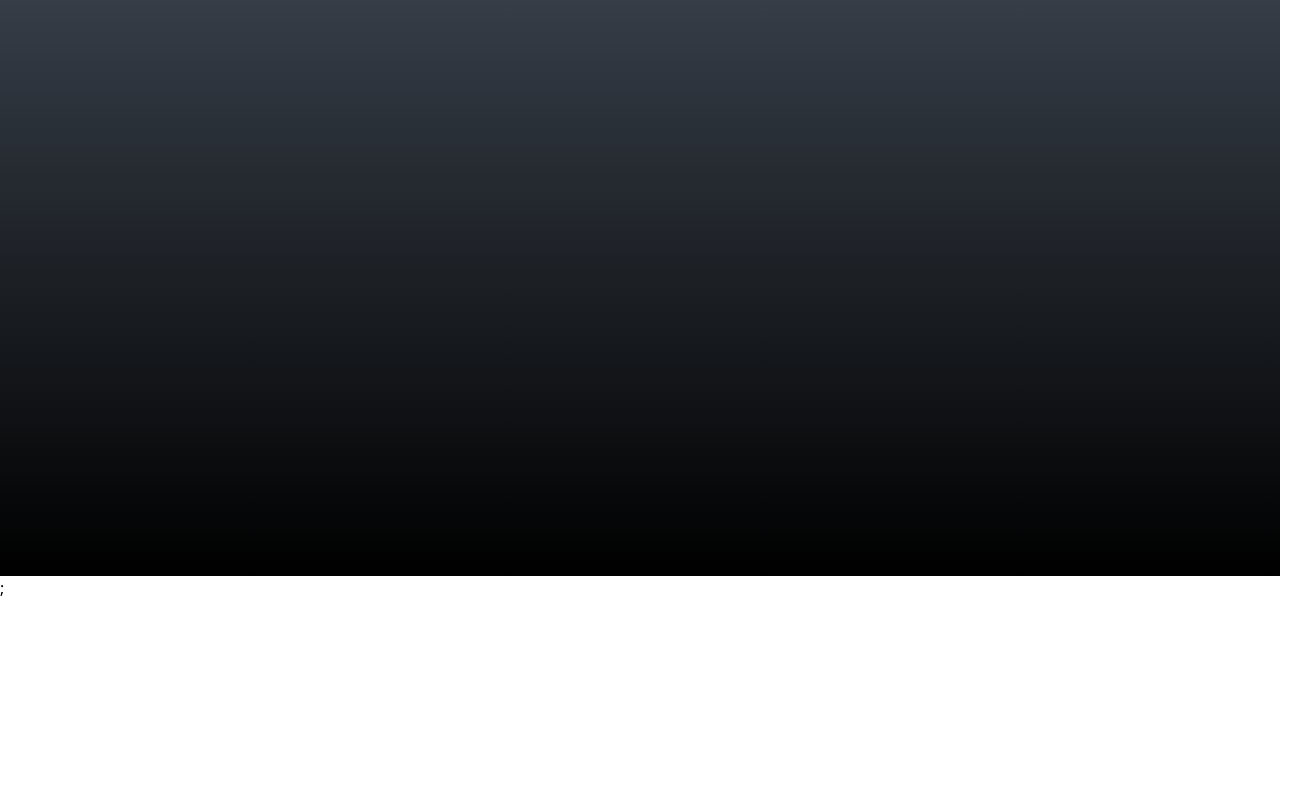
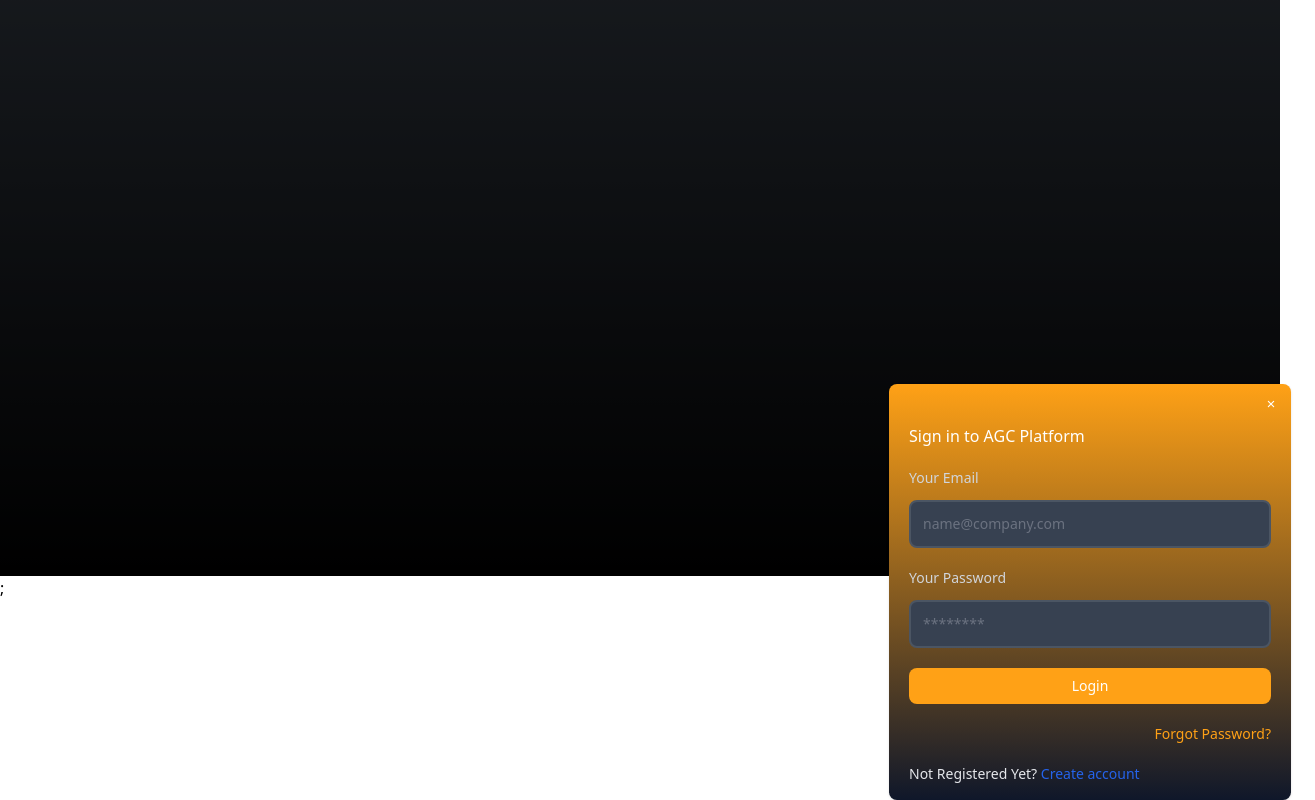
Before and after one commit to Chen-Abudi/AlohaGracefulCode, a Next.js app: page /auth in a window 1280 px wide. Shown: the part 224-1024 px from the top of the page, 1315 px wide, since content can reach past the window. Before the commit the page ends 824 px from the top, so only its background shows below. Built offline with nearby package versions, Linux system fonts and the light colour scheme.

Commit message:
feat:initial basic auth modals

```diff
--- a/package.json
+++ b/package.json
@@ -11,7 +11,8 @@
   "dependencies": {
     "next": "^14.0.3",
     "react": "^18",
-    "react-dom": "^18"
+    "react-dom": "^18",
+    "react-icons": "^4.12.0"
   },
   "devDependencies": {
     "@types/node": "^20",
--- /dev/null
+++ b/src/components/Modals/AuthModal.tsx
@@ -0,0 +1,32 @@
+import React from "react";
+import { IoClose } from "react-icons/io5";
+import Signup from "./Signup";
+
+type AuthModalProps = {};
+
+const AuthModal: React.FC<AuthModalProps> = () => {
+  return (
+    <>
+      <div className="absolute top-0 left-0 w-full h-full items-center justify-center bg-black bg-opacity-60">
+        {" "}
+      </div>
+      <div className="w-full sm:w-[450px] absolute top-[50%] left-[50%] translate-x-[50%] translate-y-[50%] flex justify-center items-center">
+        <div className="relative w-full h-full mx-auto flex items-center justify-center">
+          <div className="bg-white rounded-lg shadow relative w-full bg-gradient-to-b from-brand-orange to-slate-900 mx-6">
+            <div className="flex justify-end p-2">
+              <button
+                className="bg-transparent rounded-lg text-sm p-1.5 ml-auto inline-flex items-center hover:bg-gray-800 hover:text-white text-white"
+                type="button"
+              >
+                <IoClose className="h-3 w-3" />
+              </button>
+            </div>
+            <Signup />
+          </div>
+        </div>
+      </div>
+    </>
+  );
+};
+
+export default AuthModal;
--- /dev/null
+++ b/src/components/Modals/Login.tsx
@@ -0,0 +1,62 @@
+import React from "react";
+
+type LoginProps = {};
+const Login: React.FC<LoginProps> = () => {
+  return (
+    <form className="space-y-5 px-5 pb-4">
+      <h3 className="text-l font-medium text-white">Sign in to AGC Platform</h3>
+      <div>
+        <label
+          htmlFor="email"
+          className="text-sm font-medium block mb-3 text-gray-300"
+        >
+          Your Email
+        </label>
+        <input
+          className="border-2 outline-none sm:text-sm rounded-lg focus:ring-blue-500 focus:border-blue-500 block w-full p-3 bg-gray-700 border-gray-600 placeholder-gray-500 text-white"
+          name="email"
+          type="email"
+          id="email"
+          placeholder="name@company.com"
+        />
+      </div>
+      <div>
+        <label
+          htmlFor="password"
+          className="text-sm font-medium block mb-3 text-gray-300"
+        >
+          Your Password
+        </label>
+        <input
+          className="border-2 outline-none sm:text-sm rounded-lg focus:ring-blue-500 focus:border-blue-500 block w-full p-3 bg-gray-700 border-gray-600 placeholder-gray-500 text-white"
+          name="password"
+          type="password"
+          id="password"
+          placeholder="********"
+        />
+      </div>
+      <button
+        className="w-full text-white focus:ring-blue-400 font-medium rounded-lg text-sm px-4 py-2 text-center bg-brand-orange hover:bg-brand-orange-s"
+        type="submit"
+      >
+        Login
+      </button>
+      <button className="flex w-full justify-end">
+        <a
+          href="#"
+          className="text-sm block text-brand-orange hover:underline w-full text-right"
+        >
+          Forgot Password?
+        </a>
+      </button>
+      <div className="text-sm font-medium text-gray-200">
+        Not Registered Yet? {""}
+        <a href="#" className="text-blue-600 hover:underline">
+          Create account
+        </a>
+      </div>
+    </form>
+  );
+};
+
+export default Login;
--- /dev/null
+++ b/src/components/Modals/Signup.tsx
@@ -0,0 +1,63 @@
+import React from "react";
+
+type SignupProps = {};
+
+const Signup: React.FC<SignupProps> = () => {
+  return (
+    <form className="space-y-5 px-5 pb-4">
+      <h3 className="text-l font-medium text-white">Sign in to AGC Platform</h3>
+      <div>
+        <label
+          htmlFor="email"
+          className="text-sm font-medium block mb-3 text-gray-300"
+        >
+          Your Email
+        </label>
+        <input
+          className="border-2 outline-none sm:text-sm rounded-lg focus:ring-blue-500 focus:border-blue-500 block w-full p-3 bg-gray-700 border-gray-600 placeholder-gray-500 text-white"
+          name="email"
+          type="email"
+          id="email"
+          placeholder="name@company.com"
+        />
+      </div>
+      <div>
+        <label
+          htmlFor="password"
+          className="text-sm font-medium block mb-3 text-gray-300"
+        >
+          Your Password
+        </label>
+        <input
+          className="border-2 outline-none sm:text-sm rounded-lg focus:ring-blue-500 focus:border-blue-500 block w-full p-3 bg-gray-700 border-gray-600 placeholder-gray-500 text-white"
+          name="password"
+          type="password"
+          id="password"
+          placeholder="********"
+        />
+      </div>
+      <button
+        className="w-full text-white focus:ring-blue-400 font-medium rounded-lg text-sm px-4 py-2 text-center bg-brand-orange hover:bg-brand-orange-s"
+        type="submit"
+      >
+        Login
+      </button>
+      <button className="flex w-full justify-end">
+        <a
+          href="#"
+          className="text-sm block text-brand-orange hover:underline w-full text-right"
+        >
+          Forgot Password?
+        </a>
+      </button>
+      <div className="text-sm font-medium text-gray-200">
+        Not Registered Yet? {""}
+        <a href="#" className="text-blue-600 hover:underline">
+          Create account
+        </a>
+      </div>
+    </form>
+  );
+};
+
+export default Signup;
--- a/src/pages/auth/index.tsx
+++ b/src/pages/auth/index.tsx
@@ -1,3 +1,4 @@
+import AuthModal from "@/components/Modals/AuthModal";
 import NavBar from "@/components/NavBar/NavBar";
 import React from "react";
 
@@ -11,6 +12,7 @@
         <div className="flex items-center justify-center h-[calc(100vh-5rem)] pointer-events-none select-none">
           {/* <img src="/hero.png" alt="Hero Image" /> */}
         </div>
+        <AuthModal />
       </div>
     </div>
   );
```
Also changed, not shown: src/components/Modals/ResetPassword.tsx (added), 1 other file (tests, documents, lock files or other folders).
